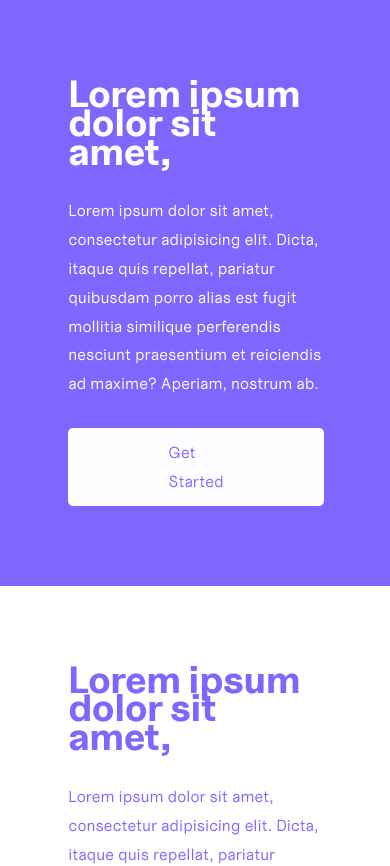
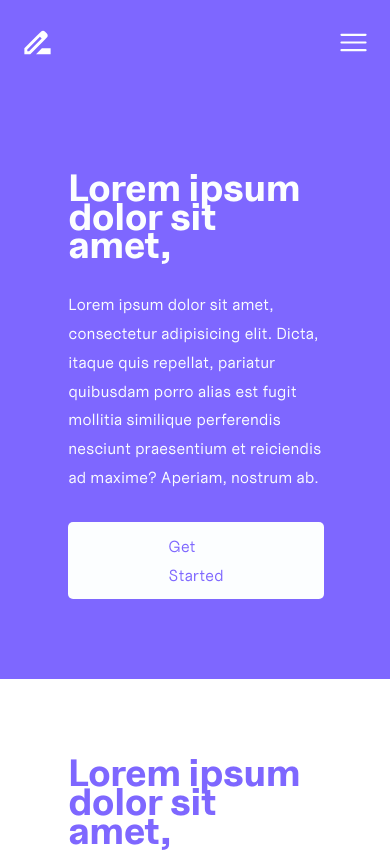
Before and after one commit to abrusu-collins/namewise, a Next.js app: page / in a window 390 px wide. Shown: the top 866 px of the page. Built offline with nearby package versions, Linux system fonts and the light colour scheme.

Commit message:
navbar done

```diff
--- a/package.json
+++ b/package.json
@@ -14,6 +14,7 @@
     "eslint-config-next": "13.1.6",
     "next": "13.1.6",
     "react": "18.2.0",
-    "react-dom": "18.2.0"
+    "react-dom": "18.2.0",
+    "react-icons": "^4.10.1"
   }
 }
--- /dev/null
+++ b/src/components/NavBar.jsx
@@ -0,0 +1,65 @@
+import React, { useState } from "react";
+import { HiBars3 } from "react-icons/hi2";
+import { TfiClose } from "react-icons/tfi";
+import { MdDriveFileRenameOutline } from "react-icons/md";
+import Link from "next/link";
+function NavBar() {
+  const [navOpen, setNavOpen] = useState(false);
+  return (
+    <nav>
+      <div className="navbar">
+        <Link href="/">
+          <MdDriveFileRenameOutline size={35}  color="white"/>
+        </Link>
+        <ul>
+          <li>
+            <Link href="/">Home</Link>
+          </li>
+          <li>
+            <Link href="/single">Single Image</Link>
+          </li>
+          <li>
+            <Link href="/multiple">Multiple Images</Link>
+          </li>
+          <li>
+            <Link href="sponsor">Sponsor</Link>
+          </li>
+        </ul>
+        <div className="bar">
+          {navOpen ? (
+            <TfiClose
+              color="white"
+              size={30}
+              onClick={(e) => {
+                setNavOpen(!navOpen);
+              }}
+            />
+          ) : (
+            <HiBars3
+              size={35}
+              onClick={(e) => {
+                setNavOpen(!navOpen);
+              }}
+            />
+          )}
+        </div>
+      </div>
+      <ul className={navOpen ? "mobile-nav" : ""}>
+        <li>
+          <Link href="/">Home</Link>
+        </li>
+        <li>
+          <Link href="/single">Single Image</Link>
+        </li>
+        <li>
+          <Link href="/multiple">Multiple Images</Link>
+        </li>
+        <li>
+          <Link href="/sponsor">Sponsor</Link>
+        </li>
+      </ul>
+    </nav>
+  );
+}
+
+export default NavBar;
--- a/src/pages/_app.js
+++ b/src/pages/_app.js
@@ -1,5 +1,10 @@
-
 import "../styles/index.css";
+import NavBar from "@/components/NavBar";
 export default function App({ Component, pageProps }) {
-  return <Component {...pageProps} />
+  return (
+    <>
+      <NavBar />
+      <Component {...pageProps} />
+    </>
+  );
 }
--- a/src/styles/index.css
+++ b/src/styles/index.css
@@ -12,6 +12,36 @@
   box-sizing: border-box;
   font-family: uncutRegular;
   line-height: 28.8px;
+}
+
+nav {
+  color: #fcfeff;
+  background-color: #7e67ff;
+  padding: 25px 0;
+}
+nav .navbar {
+  width: 80%;
+  margin: auto;
+  display: flex;
+  align-items: center;
+  justify-content: space-around;
+}
+nav .navbar img {
+  width: 4%;
+}
+nav .navbar ul li {
+  display: inline;
+  list-style: none;
+}
+nav .navbar ul li a {
+  text-decoration: none;
+  color: #fcfeff;
+}
+nav .navbar ul li:not(:last-child) {
+  margin-right: 50px;
+}
+nav ul {
+  display: none;
 }
 
 .hero {
@@ -139,3 +169,56 @@
 .world .world-inner img {
   width: 100%;
 }
+
+@media screen and (max-width: 966px) {
+  nav .navbar {
+    width: 100%;
+  }
+  nav .navbar img {
+    width: 8%;
+  }
+}
+@media screen and (min-width: 831px) {
+  nav .navbar ul {
+    display: flex;
+  }
+  nav .bar {
+    display: none;
+  }
+}
+@media screen and (max-width: 831px) {
+  nav .navbar {
+    width: 90%;
+    justify-content: space-between;
+  }
+  nav .navbar img {
+    width: 8%;
+  }
+  nav .navbar ul {
+    display: none;
+  }
+  nav .mobile-nav {
+    display: flex;
+    flex-direction: column;
+    gap: 1rem;
+    align-items: center;
+    justify-content: center;
+  }
+  nav .mobile-nav li {
+    list-style: none;
+  }
+  nav .mobile-nav li a {
+    text-decoration: none;
+    color: #fcfeff;
+  }
+}
+@media screen and (max-width: 650px) {
+  nav .navbar img {
+    width: 10%;
+  }
+}
+@media screen and (max-width: 417px) {
+  nav .navbar img {
+    width: 15%;
+  }
+}
--- /dev/null
+++ b/src/styles/sass/_navbar.scss
@@ -0,0 +1,31 @@
+nav {
+  color: $white;
+  background-color: $violet;
+  padding: 25px 0;
+  & .navbar {
+    width: 80%;
+    margin: auto;
+    display: flex;
+    align-items: center;
+    justify-content: space-around;
+    & img {
+      width: 4%;
+    }
+    & ul {
+      & li {
+        display: inline;
+        list-style: none;
+        & a {
+          text-decoration: none;
+          color: $white;
+        }
+      }
+      & li:not(:last-child) {
+        margin-right: 50px;
+      }
+    }
+  }
+  & ul {
+    display: none;
+  }
+}
--- /dev/null
+++ b/src/styles/sass/_responsive.scss
@@ -0,0 +1,69 @@
+// Navbar responsiveness
+@media screen and (max-width: 966px) {
+    nav {
+      & .navbar {
+        width: 100%;
+        & img {
+          width: 8%;
+        }
+      }
+    }
+  }
+  @media screen and (min-width: 831px) {
+    nav {
+      & .navbar {
+        & ul {
+          display: flex;
+        }
+      }
+      & .bar {
+        display: none;
+      }
+    }
+  }
+  @media screen and (max-width: 831px) {
+    nav {
+      & .navbar {
+        width: 90%;
+        justify-content: space-between;
+        & img {
+          width: 8%;
+        }
+        & ul {
+          display: none;
+        }
+      }
+      & .mobile-nav {
+        display: flex;
+        flex-direction: column;
+        gap: 1rem;
+        align-items: center;
+        justify-content: center;
+        & li {
+          list-style: none;
+          & a {
+            text-decoration: none;
+            color: $white;
+          }
+        }
+      }
+    }
+  }
+  @media screen and (max-width: 650px) {
+    nav {
+      & .navbar {
+        & img {
+          width: 10%;
+        }
+      }
+    }
+  }
+  @media screen and (max-width: 417px) {
+    nav {
+      & .navbar {
+        & img {
+          width: 15%;
+        }
+      }
+    }
+  }
--- a/src/styles/sass/index.scss
+++ b/src/styles/sass/index.scss
@@ -1,7 +1,9 @@
 @import "config";
+@import "navbar";
 @import "./home_page/hero";
 @import "./home_page/search";
 @import "./home_page/free";
 @import "./home_page/rocket";
 @import "./home_page/world";
 @import "./home_page/loud";
+@import "responsive";
```
Also changed, not shown: 1 other file (tests, documents, lock files or other folders).
